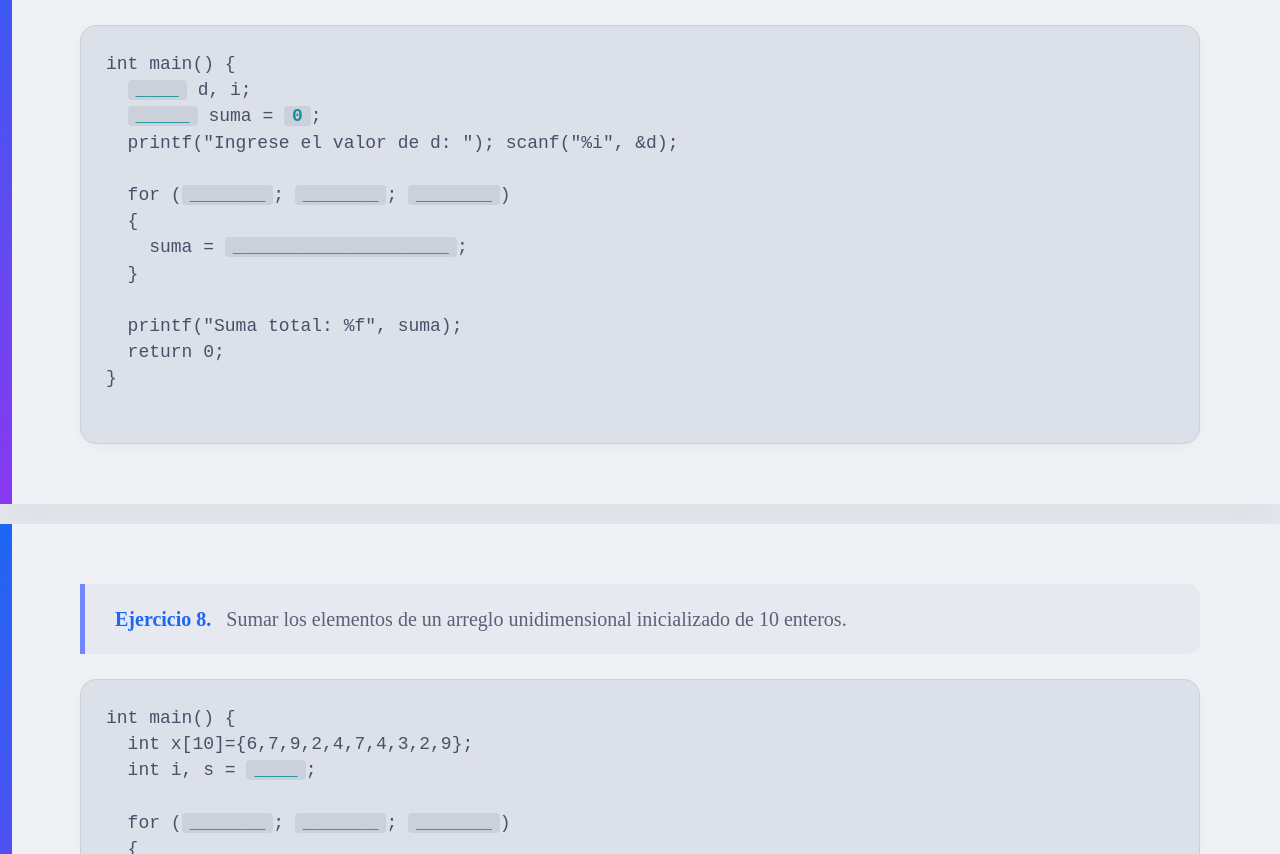
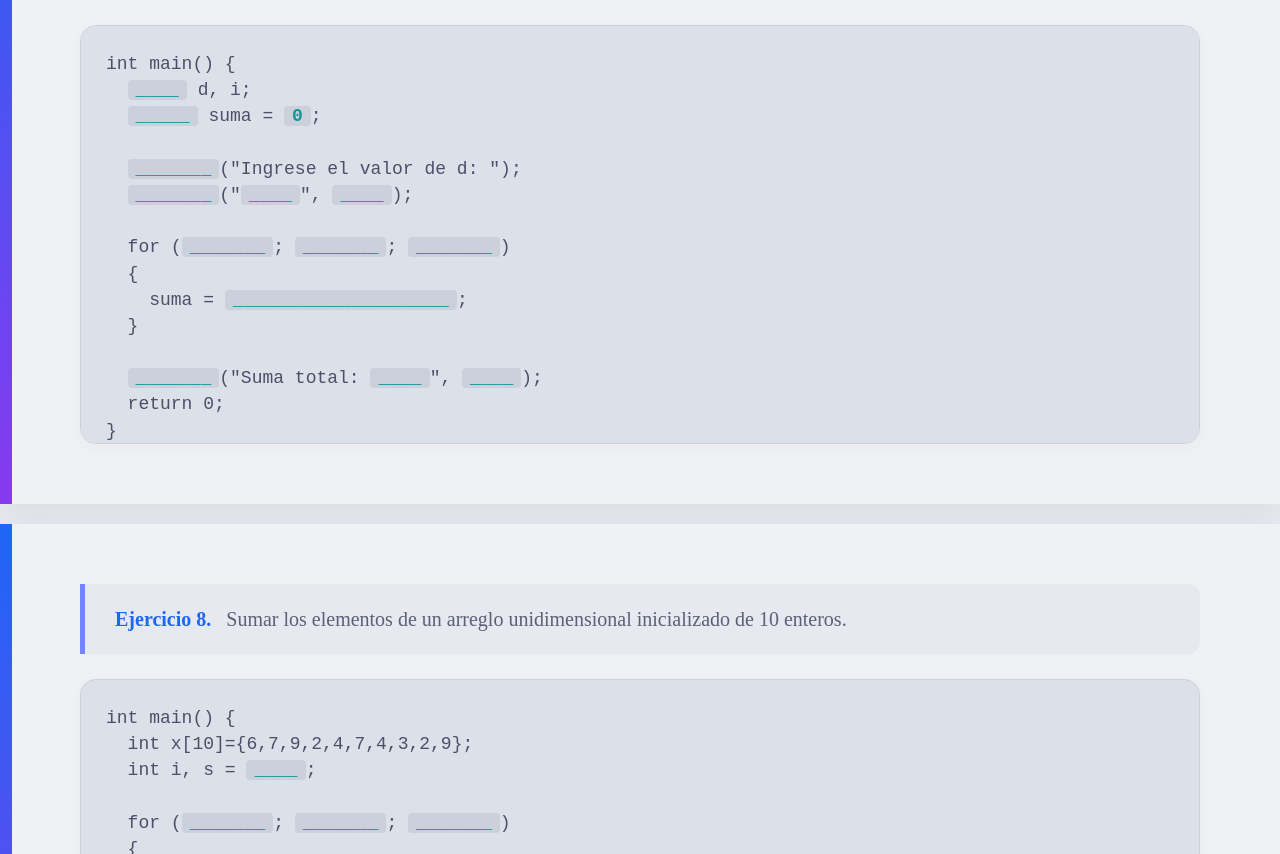
Before and after one commit to micheldavalos/repaso_lenguaje_c_26A, a plain HTML site: page index.html in a window 1280 px wide. Shown: the part 6156-7010 px from the top of the page. Drawn offline with Linux system fonts and the light colour scheme.

Commit message:
Refactor input and output statements for clarity in main function

```diff
--- a/index.html
+++ b/index.html
@@ -372,14 +372,16 @@ int main() {
         <pre><code>int main() {
   <span class="blank-space">____</span> d, i;
   <span class="blank-space">_____</span> suma = <span class="blank-space">0</span>;
-  printf("Ingrese el valor de d: "); scanf("%i", &d);
+
+  <span class="blank-space">_______</span>("Ingrese el valor de d: ");
+  <span class="blank-space">_______</span>("<span class="blank-space">____</span>", <span class="blank-space">____</span>);
 
   for (<span class="blank-space">_______</span>; <span class="blank-space">_______</span>; <span class="blank-space">_______</span>)
   {
     suma = <span class="blank-space">____________________</span>;
   }
 
-  printf("Suma total: %f", suma);
+  <span class="blank-space">_______</span>("Suma total: <span class="blank-space">____</span>", <span class="blank-space">____</span>);
   return 0;
 }</code></pre>
     </div>
```
